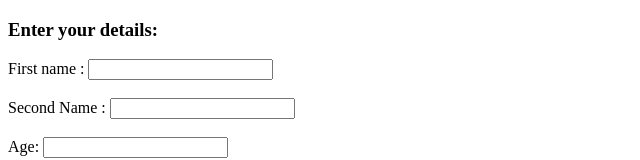
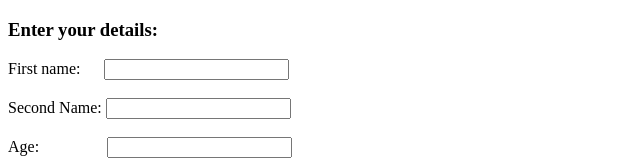
Before and after one commit to waqaswebdeveloper/temporary, a plain HTML site: page contactdetail.html in a window 1280 px wide. Shown: the top 160 px of the page, without its empty margins (0-640 px from the left). Drawn offline with Linux system fonts and the light colour scheme.

Commit message:
Add files via upload

```diff
--- a/contactdetail.html
+++ b/contactdetail.html
@@ -8,19 +8,19 @@
 <body>
    <h3>Enter your details:</h3>
    <form action="">
-   <label for="First Name">First name :</label>
+   <label for="First Name">First name:&nbsp;&nbsp;&nbsp;&nbsp;&nbsp;</label>
    <input id="First Name" type="text">
    <br><br>
 
 
 
-   <label for="second name">Second Name :</label>
+   <label for="second name">Second Name:</label>
    <input id="second name" type="text">
    <br><br>
 
 
 
-<label for="Age">Age:</label>
+<label for="Age">Age:&nbsp;&nbsp;&nbsp;&nbsp;&nbsp;&nbsp;&nbsp;&nbsp;&nbsp;&nbsp;&nbsp;&nbsp;&nbsp;&nbsp;&nbsp;&nbsp;</label>
 <input type="number"id="Age">
 <br><br>
 
```
